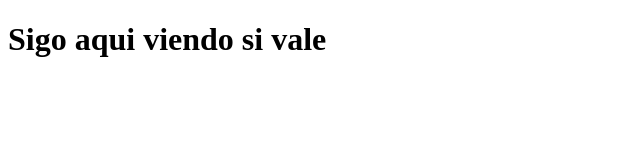
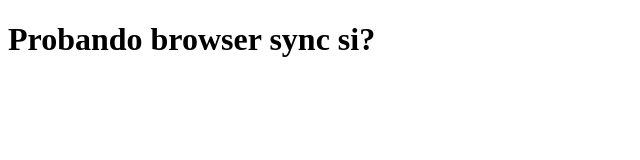
Before and after one commit to Virut1316/coursera, a plain HTML site: page site/index.html in a window 1280 px wide. Shown: the whole page, without its empty margins (0-640 px from the left). Drawn offline with Linux system fonts and the light colour scheme.

Commit message:
Cambios finales

```diff
--- a/site/index.html
+++ b/site/index.html
@@ -1,10 +1,10 @@
 <!DOCTYPE html>
 <html>
 <head>
-	<title>Hey coursera soy el gonzo</title>
+	<title>Pagina para coursera</title>
 </head>
 <body>
-<h1> Sigo aqui viendo si vale</h1>
+<h1> Probando browser sync si?</h1>
 
 </body>
 </html>
```
